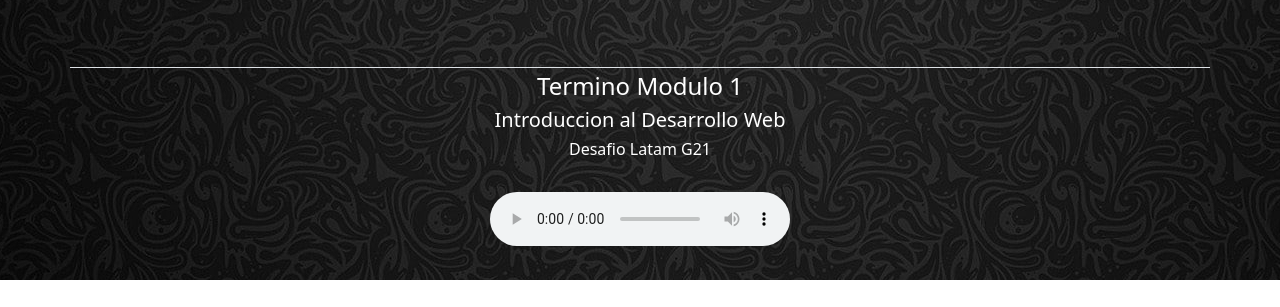
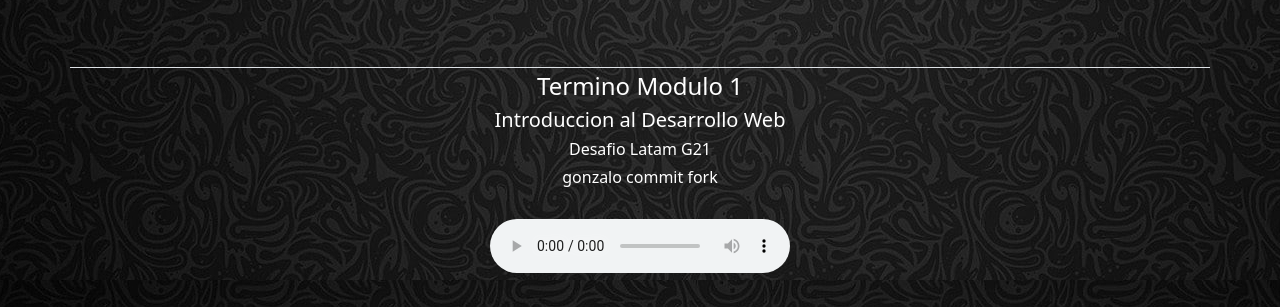
Before and after one commit to emonsalves/emonsalves.github.io, a plain HTML site: page index.html in a window 1280 px wide. Shown: the part 1554-1861 px from the top of the page. Before the commit the page ends 1834 px from the top, so only its background shows below. Drawn offline with nearby package versions, Linux system fonts and the light colour scheme.

Commit message:
update: footer se agrego un h6

```diff
--- a/index.html
+++ b/index.html
@@ -285,6 +285,7 @@
     <h4>Termino Modulo 1</h4>
     <h5>Introduccion al Desarrollo Web</h5>
     <h6>Desafio Latam G21</h6>
+    <h6>gonzalo commit fork</h6>
     <br>
     <audio autoplay controls src="assets/music/page.mp3" typé="audio/mpeg"></audio>
   </footer>
```
